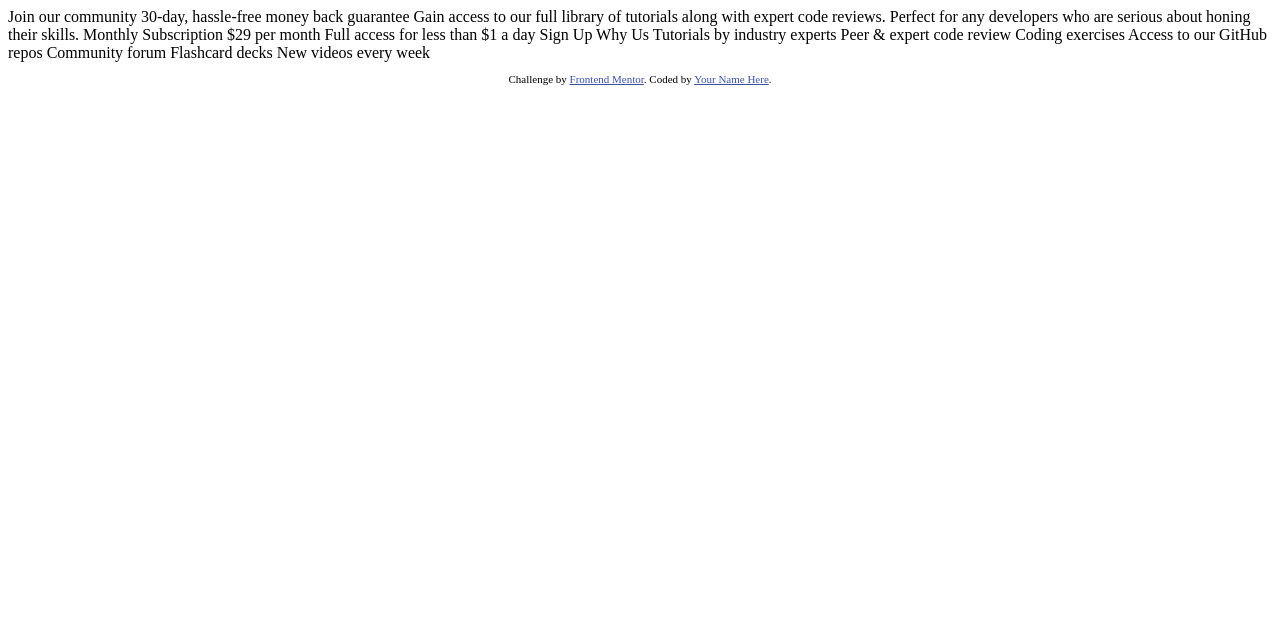
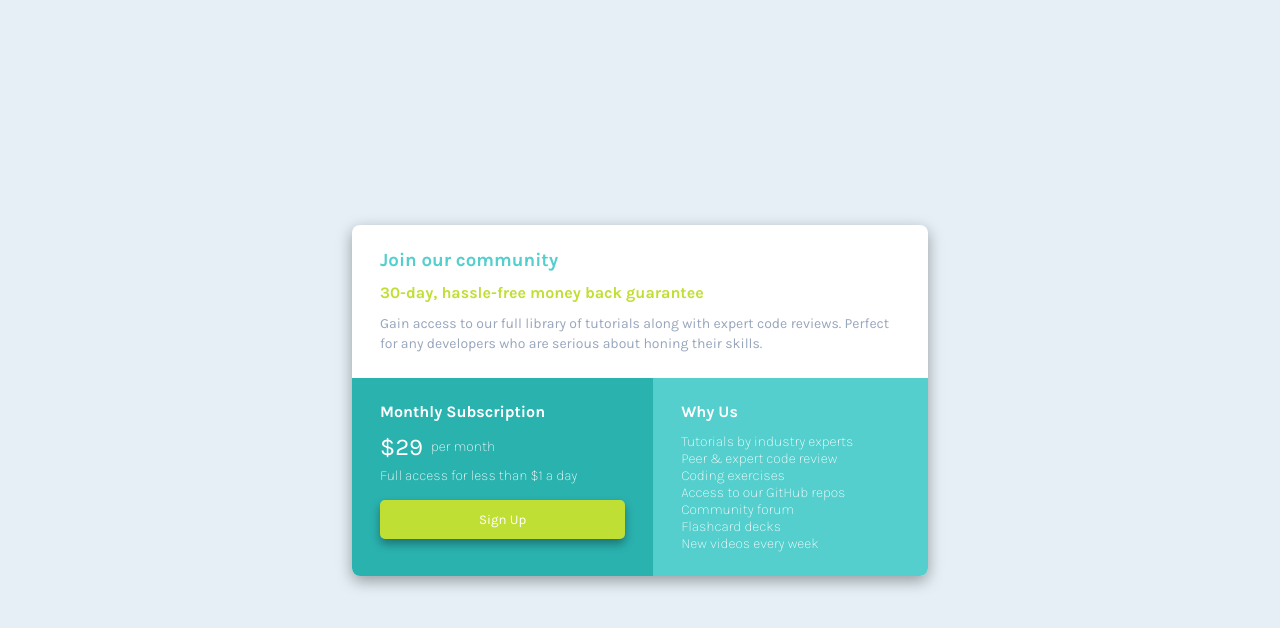
Before and after one commit to 197naveen/single-price-grid-component, a plain HTML site: page index.html in a window 1280 px wide. Drawn offline with Linux system fonts and the light colour scheme.

Commit message:
modification finalised (#1)
* new styles and semantic html added

* new files added

* readme & all final  modification completed

```diff
--- a/index.html
+++ b/index.html
@@ -1,50 +1,55 @@
 <!DOCTYPE html>
 <html lang="en">
+
 <head>
   <meta charset="UTF-8">
-  <meta name="viewport" content="width=device-width, initial-scale=1.0"> <!-- displays site properly based on user's device -->
+  <meta name="viewport" content="width=device-width, initial-scale=1.0">
+  <!-- displays site properly based on user's device -->
 
   <link rel="icon" type="image/png" sizes="32x32" href="./images/favicon-32x32.png">
 
+  <link rel="stylesheet" href="/single-price-grid-component/stye.css">
+  <link rel="preconnect" href="https://fonts.googleapis.com">
+  <link rel="preconnect" href="https://fonts.gstatic.com" crossorigin>
+  <link href="https://fonts.googleapis.com/css2?family=Karla:wght@200;300;400;700&display=swap" rel="stylesheet">
   <title>Frontend Mentor | Single Price Grid Component</title>
 
-  <!-- Feel free to remove these styles or customise in your own stylesheet 👍 -->
-  <style>
-    .attribution { font-size: 11px; text-align: center; }
-    .attribution a { color: hsl(228, 45%, 44%); }
-  </style>
 </head>
+
 <body>
-  Join our community
+  <main class="price-component">
 
-  30-day, hassle-free money back guarantee
+    <section class="join-our-community">
+      <h3>Join our community</h3>
+      <h4 class="color1">30-day, hassle-free money back guarantee</h4>
+      <p class="fs2">Gain access to our full library of tutorials along with expert code reviews.
+        Perfect for any developers who are serious about honing their skills.</p>
+    </section>
 
-  Gain access to our full library of tutorials along with expert code reviews.
-  Perfect for any developers who are serious about honing their skills.
+    <section class="monthly-subscription">
+      <h4>Monthly Subscription</h4>
+      <div class="price-range">
+        <div class="price">&dollar;29</div>
+        <div class="price-per-month">per month</div>
+      </div>
+        <p class="fs1">Full access for less than &dollar;1 a day</p>
+        <button type="submit">Sign Up</button>
+    </section>
 
-  Monthly Subscription
+    <section class="why-us">
+      <h4>Why Us</h4>
+      <p class="fs1">
+        Tutorials by industry experts<br>
+        Peer &amp; expert code review<br>
+        Coding exercises<br>
+        Access to our GitHub repos<br>
+        Community forum<br>
+        Flashcard decks<br>
+        New videos every week<br>
+      </p>
+    </section>
 
-  &dollar;29 per month
+  </main>
+</body>
 
-  Full access for less than &dollar;1 a day
-
-  Sign Up
-
-  Why Us
-
-  Tutorials by industry experts
-  Peer &amp; expert code review
-  Coding exercises
-  Access to our GitHub repos
-  Community forum
-  Flashcard decks
-  New videos every week
-
-  <footer>
-    <p class="attribution">
-      Challenge by <a href="https://www.frontendmentor.io?ref=challenge" target="_blank">Frontend Mentor</a>.
-      Coded by <a href="#">Your Name Here</a>.
-    </p>
-  </footer>
-</body>
 </html>
--- /dev/null
+++ b/stye.css
@@ -0,0 +1,158 @@
+:root {
+    --cyan: hsl(179, 62%, 43%);
+    --light-cyan: hsl(179, 56%, 57%);
+    --bright-yellow: hsl(71, 73%, 54%);
+    --light-gray: hsl(204, 43%, 93%);
+    --grayish-blue: hsl(218, 22%, 67%);
+    --font1: 'Karla', sans-serif;
+    font-size: 16px;
+}
+
+* {
+    box-sizing: border-box;
+    margin: 0;
+    padding: 0;
+}
+
+body {
+    background-color: var(--light-gray);
+    height: 100vh;
+    display: flex;
+    flex-direction: row;
+    justify-content: center;
+    align-items: center;
+    box-shadow: rgba(0, 0, 0, 0.35) 0px 5px 10px;
+}
+
+main {
+    background-color: white;
+    max-width: 19.375rem;
+    border-radius: 8px;
+    overflow: hidden;
+    box-shadow: rgba(0, 0, 0, 0.35) 0px 5px 15px;
+    margin: 2.5rem 2.5rem;
+}
+
+.join-our-community,
+.monthly-subscription,
+.why-us {
+    padding: 1rem 1.5rem;
+    font-family: var(--font1);
+}
+
+.join-our-community>h3 {
+    color: var(--light-cyan);
+}
+
+.join-our-community>p {
+    font-size: 0.75rem;
+    color: var(--grayish-blue);
+    font-weight: 400;
+    line-height: 1.25rem;
+}
+
+.color1 {
+    color: var(--bright-yellow);
+}
+
+
+h3,
+h4 {
+    padding-bottom: 0.75rem;
+}
+
+/* effects for monthly-subscription section */
+
+.monthly-subscription {
+    background-color: var(--cyan);
+    color: white;
+}
+
+button {
+    color: white;
+    font-family: var(--font1);
+    width: 100%;
+    border-radius: 5px;
+    border: none;
+    padding: 0.75rem;
+    background-color: var(--bright-yellow);
+    margin-top: 1rem;
+    box-shadow: rgba(0, 0, 0, 0.35) 0px 5px 10px;
+}
+
+.price-range {
+    display: flex;
+    flex-direction: row;
+    justify-content: flex-start;
+    align-items: center;
+    padding-bottom: 6px;
+}
+
+.price {
+    font-size: 1.5rem;
+    padding-right: 0.5rem;
+}
+
+.price-per-month {
+    font-size: 0.875rem;
+    font-weight: 200;
+}
+
+/* effects for why-us section */
+
+.why-us {
+    background-color: var(--light-cyan);
+    color: white;
+}
+
+/* font size for monthly-subscription and why-us component */
+
+.fs1 {
+    font-size: 0.875rem;
+    color: white;
+    font-weight: 200;
+}
+
+
+
+@media screen and (min-width:500px) {
+    main {
+        max-width: 36rem;
+        height: auto;
+        display: grid;
+        grid-template-areas: 'fc1 fc1' 'fc2 fc3';
+        grid-template-columns: auto auto;
+        grid-template-rows: auto auto;
+    }
+
+    .join-our-community {
+        grid-area: fc1;
+    }
+
+    .monthly-subscription {
+        grid-area: fc2;
+    }
+
+    .why-us {
+        grid-area: fc3;
+    }
+
+    .join-our-community,
+    .monthly-subscription,
+    .why-us {
+        padding: 1.5rem 1.75rem;
+    }
+
+    .join-our-community>p {
+        font-size: 0.875rem;
+        color: var(--grayish-blue);
+        font-weight: 400;
+        line-height: 1.25rem;
+    }
+}
+
+@media screen and (min-width:500px) and (max-width:610px) {
+    main {
+        margin: 2.5rem 2.5rem;
+    }
+}
```
Also changed, not shown: Desktop design.png (added), Mobile design.png (added), 5 other files.
